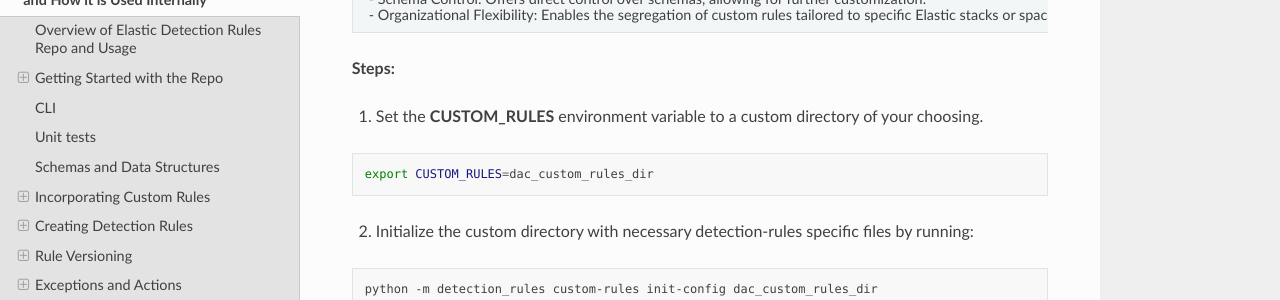
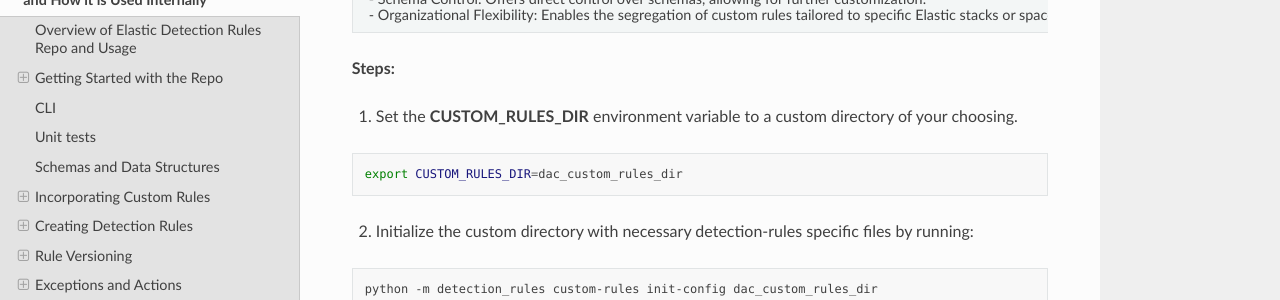
Before and after one commit to elastic/DaC-Reference, a Sphinx documentation site: the page built from docs/internals_of_the_detection_rules_repo.md, in a window 1280 px wide and 900 px high, scrolled down 7475 px. Shown: the part 151-451 px from the top of the window. Built offline with Sphinx 7.4.7 and the Read the Docs theme 2.0.0, drawn with Linux system fonts in a browser that asks for light colours.

Commit message:
[Documentation] Updated Environment Variable Name (#7)

````diff
--- a/docs/conf.py
+++ b/docs/conf.py
@@ -22,7 +22,7 @@
 author = 'mika.ayenson@elastic.co,justin.ibarra@elastic.co'
 
 # The full version, including alpha/beta/rc tags
-release = '0.1.0-alpha.1'
+release = '0.1.0-alpha.2'
 
 
 # -- General configuration ---------------------------------------------------
--- a/docs/internals_of_the_detection_rules_repo.md
+++ b/docs/internals_of_the_detection_rules_repo.md
@@ -231,10 +231,10 @@
 
 **Steps:**
 
-1. Set the **CUSTOM_RULES** environment variable to a custom directory of your choosing.
+1. Set the **CUSTOM_RULES_DIR** environment variable to a custom directory of your choosing.
 
 ```bash
-export CUSTOM_RULES=dac_custom_rules_dir
+export CUSTOM_RULES_DIR=dac_custom_rules_dir
 ```
 
 2. Initialize the custom directory with necessary detection-rules specific files by running:
````
